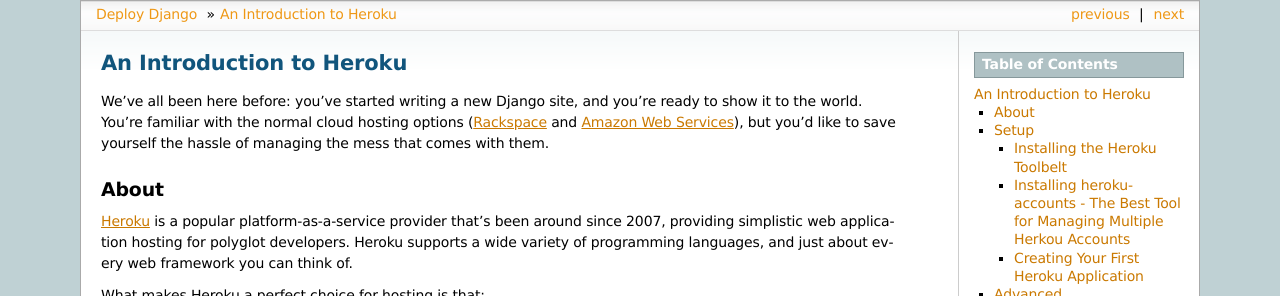
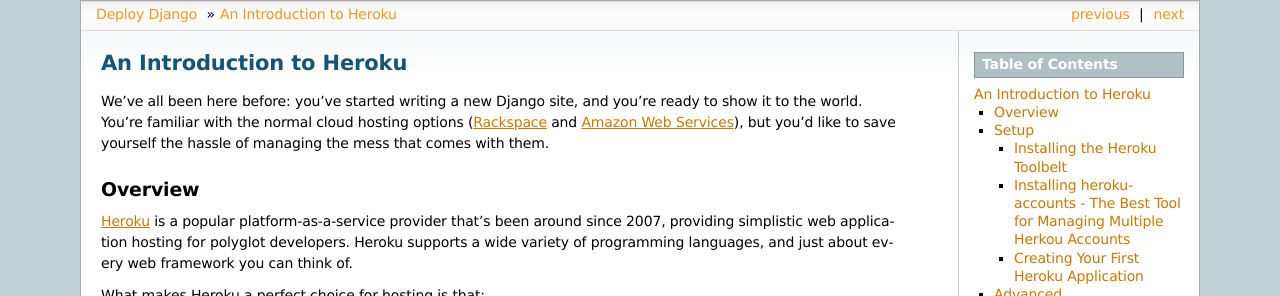
Before and after one commit to perryyo/deploydjango.com, a Sphinx documentation site: the page built from source/heroku/index.rst, in a window 1280 px wide and 900 px high. Shown: the top 296 px of the window. Built offline with Sphinx 7.4.7, drawn with Linux system fonts in a browser that asks for light colours.

Commit message:
Renaming out about sections to overview.

```diff
--- a/source/heroku/index.rst
+++ b/source/heroku/index.rst
@@ -7,7 +7,7 @@
 `Amazon Web Services <http://aws.amazon.com/>`_), but you'd like to save
 yourself the hassle of managing the mess that comes with them.
 
-.. include:: about.rst
+.. include:: overview.rst
 .. include:: setup.rst
 .. include:: advanced.rst
 .. include:: resources.rst
--- a/source/heroku/about.rst
+++ b/source/heroku/overview.rst
@@ -1,5 +1,5 @@
-About
------
+Overview
+--------
 
 `Heroku <http://www.heroku.com/>`_ is a popular platform-as-a-service provider
 that's been around since 2007, providing simplistic web application hosting for
--- a/source/postgresql/index.rst
+++ b/source/postgresql/index.rst
@@ -6,7 +6,7 @@
 Heroku's hosted PostgreSQL service is "the largest and most reliable Postgres
 service in the world"?
 
-.. include:: about.rst
+.. include:: overview.rst
 .. include:: setup.rst
 .. include:: advanced.rst
 .. include:: resources.rst
--- a/source/postgresql/about.rst
+++ b/source/postgresql/overview.rst
@@ -1,5 +1,5 @@
-About
------
+Overview
+--------
 
 The `Heroku PostgreSQL service <https://addons.heroku.com/heroku-postgresql>`_
 allows you to easily create, destroy, resize, backup, restore, and scale your
```
